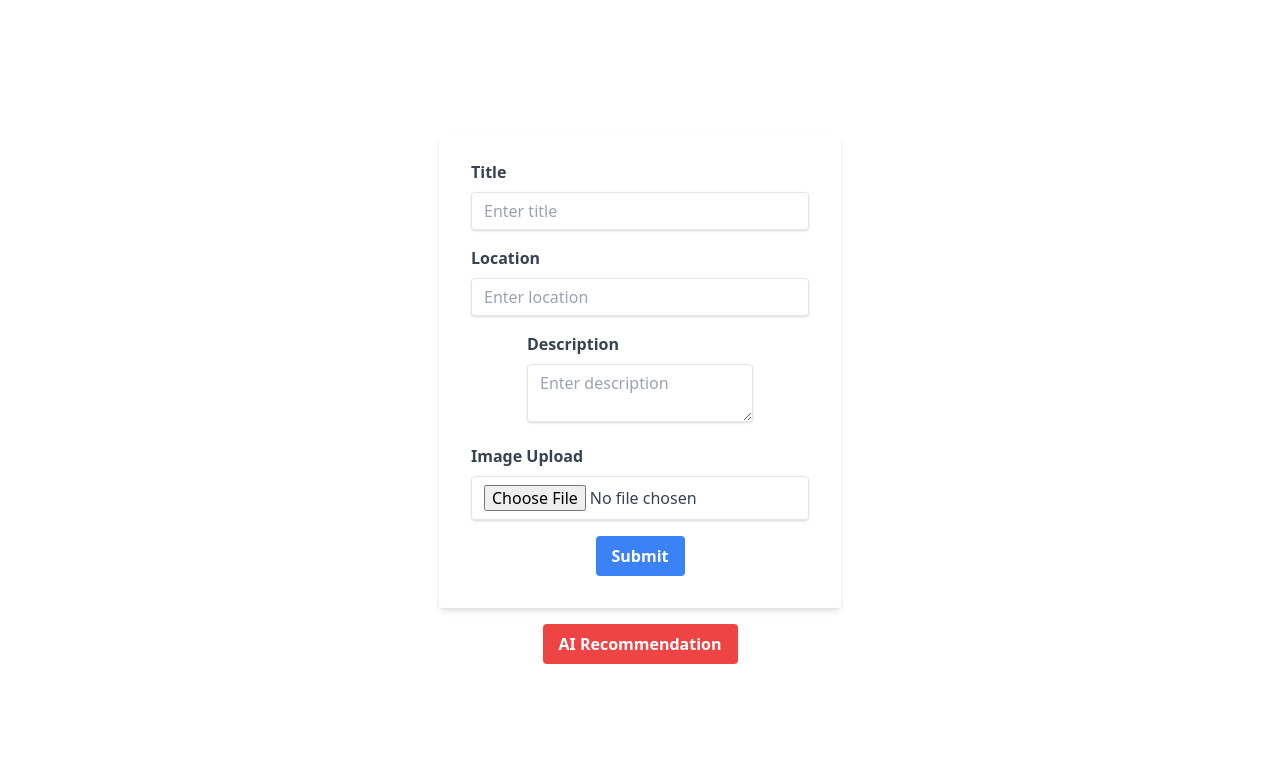
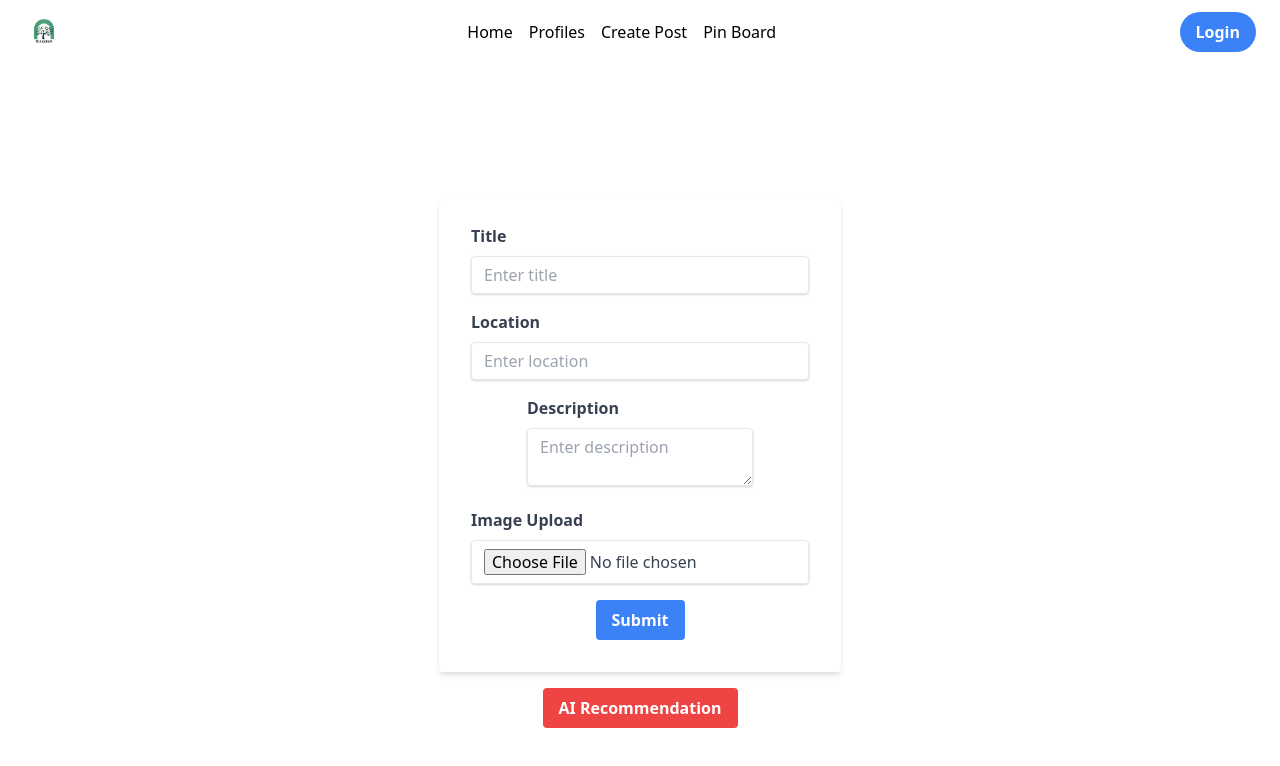
Before and after one commit to JuntaoLi79/Group_9_Final_Project, a React (Create React App) app in the folder frontend_waestem/waestem/: page /create_post in a window 1280 px wide. Shown: the top 766 px of the page. Built offline with nearby package versions, Linux system fonts and the light colour scheme; no server answers.

Commit message:
Implemented AI Recommendation

```diff
--- a/frontend_waestem/waestem/src/App.js
+++ b/frontend_waestem/waestem/src/App.js
@@ -1,15 +1,21 @@
-import React, {useEffect} from 'react';
+import React, {useEffect,useState } from 'react';
 import { BrowserRouter as Router, Routes, Route } from 'react-router-dom';
 import Login from './components/Login';
 import CreatePost from './components/CreatePost';
 import Home from './components/Home';
 import Profiles from './components/Profiles';
 import PinBoard from './components/PinBoard';
+import UserContext from './components/UserContext';
+import Header from './components/Header';
 
 
 const App= () => {
+  const [user, setUser] = useState(null);
   return (
+<UserContext.Provider value={{ user, setUser }}>
+<main className="pt-16">
       <Router>
+<Header />
         <Routes>
           <Route path="login" element={<Login />} />
           <Route path="/*" element={<Home />} />
@@ -18,6 +24,8 @@ const App= () => {
           <Route path="pin_board" element={<PinBoard />} />
         </Routes>
       </Router>
+      </main>
+    </UserContext.Provider>
   );
 }
 
--- a/frontend_waestem/waestem/src/components/CreatePost.js
+++ b/frontend_waestem/waestem/src/components/CreatePost.js
@@ -3,11 +3,9 @@ import { useNavigate } from 'react-router-dom';
 import axios from 'axios';
 const { Configuration, OpenAIApi } = require("openai");
 
-const configuration = new Configuration({
-  apiKey: process.env.OPENAI_API_KEY,
-});
-const openai = new OpenAIApi(configuration);
+const OPENAI_API_KEY = "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";
 const CreatePost = () => {
+  const[typing, setTyping] = useState(false);
     const [title, setTitle] = useState('');
   const [description, setDescription] = useState('');
   const [image, setImage] = useState('');
@@ -21,14 +19,38 @@ const CreatePost = () => {
       alert("location is required")
       return
   }
-    const prompt = `What places do you recommend for me to go in/around ${location}?`;
+   if(description.length===0){
+      alert("Description is required")
+      return
+  }
+  setTyping(true);
+    const prompt = `What places do you recommend for me to go in/around ${location}? Based on my description: ${description}`;
+    const systemMessage = {role: "system", content: "Be like a travel agent and explain everything clearly that is related to traveling."};
+    let apiMessage = {role: "user", content: prompt};
+    let apiRequestBody = {
+      "model": "gpt-3.5-turbo",
+      "messages": [
+        systemMessage,
+        apiMessage],
+    }
+    await fetch("https://api.openai.com/v1/chat/completions", {
+      method: "POST",
+      headers:{
+        "Authorization": "Bearer " + OPENAI_API_KEY,
+        "Content-Type": "application/json"
+      },
+      body: JSON.stringify(apiRequestBody)
+    }).then((data)=>{
+      return data.json()
+    }).then((response)=>{
+      console.log(response);
+      setRecommendations(response.choices[0].message.content);
+    }
+    )
 
-    const response = await openai.createCompletion()({
-      model: "text-davinci-003",
-      prompt: prompt,
-    })
-      console.log(response.data.choices[0].text);
-      setRecommendations(response.data.choices[0].text);
+
+
+
   };
 
   const handleSubmit = async (e) => {
@@ -139,6 +161,7 @@ const CreatePost = () => {
         >
           AI Recommendation
         </button>
+        {typing ? <p>Thinking... (It will take a few minutes)</p> : null }
         {recommendations && <p>{recommendations}</p>}
     </div>
   )
--- /dev/null
+++ b/frontend_waestem/waestem/src/components/Header.js
@@ -0,0 +1,73 @@
+import React, { useContext } from 'react';
+import UserContext from './UserContext';
+import { useNavigate } from 'react-router-dom';
+import logo from '../images/logo1.png';
+
+const Header = () => {
+  const { user } = useContext(UserContext);
+  const navigate = useNavigate();
+
+  const handleNavigation = (path) => {
+    navigate(path);
+  };
+
+  return (
+    <header className="w-full bg-transparent py-3 px-6 fixed top-0 z-10">
+      <div className="flex justify-between items-center">
+        <img
+          src={logo}
+          alt="Waestem Logo"
+          className="h-10 cursor-pointer"
+          onClick={() => handleNavigation('/')}
+        />
+       <nav>
+  <ul className="flex justify-between space-x-4">
+    <li
+      onClick={() => handleNavigation('/')}
+      className="cursor-pointer hover:text-blue-500 transition-all duration-200"
+    >
+      Home
+    </li>
+    <li
+      onClick={() => handleNavigation('/profiles')}
+      className="cursor-pointer hover:text-blue-500 transition-all duration-200"
+    >
+      Profiles
+    </li>
+    <li
+      onClick={() => handleNavigation('/create_post')}
+      className="cursor-pointer hover:text-blue-500 transition-all duration-200"
+    >
+      Create Post
+    </li>
+    <li
+      onClick={() => handleNavigation('/pin_board')}
+      className="cursor-pointer hover:text-blue-500 transition-all duration-200"
+    >
+      Pin Board
+    </li>
+  </ul>
+</nav>
+
+        {user ? (
+          <div className="flex items-center">
+            <img
+              src={user.img}
+              alt="User Profile"
+              className="w-10 h-10 rounded-full"
+            />
+          </div>
+        ) : (
+          <button
+            onClick={() => handleNavigation('/login')}
+            className="bg-blue-500 hover:bg-blue-700 text-white font-bold py-2 px-4 rounded-full"
+          >
+            Login
+          </button>
+        )}
+      </div>
+    </header>
+  );
+};
+
+export default Header;
--- a/frontend_waestem/waestem/src/components/Home.js
+++ b/frontend_waestem/waestem/src/components/Home.js
@@ -5,7 +5,7 @@ import logo from '../images/logo1.png';
 const getRandomVideo = async () => {
   const response = await axios.get('https://api.pexels.com/videos/search', {
     headers: {
-      Authorization: "QjIq8U1oGiRBery44atJYLbeKa99MgNpoCeDy2ucU7Qdjzu7HZ3d89t9",
+      Authorization: "Bearer QjIq8U1oGiRBery44atJYLbeKa99MgNpoCeDy2ucU7Qdjzu7HZ3d89t9",
     },
     params: {
       query: 'travel',
--- a/frontend_waestem/waestem/src/components/Login.js
+++ b/frontend_waestem/waestem/src/components/Login.js
@@ -1,39 +1,58 @@
-import React, { useEffect,useState } from 'react';
+import React, { useEffect, useState, useContext } from 'react';
 import { useNavigate } from 'react-router-dom';
-import jwt_decode from "jwt-decode";
+import jwt_decode from 'jwt-decode';
 import axios from 'axios';
+import UserContext from './UserContext';
 
 const Login = () => {
-  const[user, setUser] = useState([{}])
-  const[data, setData] = useState([{}])
+  const [data, setData] = useState([{}]);
+  const { setUser } = useContext(UserContext);
   const navigate = useNavigate();
-  const handlePost = async (e) => {
-    console.log(e)
-    const response = await axios.post('http://127.0.0.1:5000/userUp', {e });
+
+  const handlePost = async (userObject) => {
+    const { name, picture: img, email } = userObject;
+    const response = await axios.post('http://127.0.0.1:5000/userUp', { name, img, email });
     setData(response.data);
-    console.log(data)
+    console.log(data);
   };
+
   function handleCallbackResponse(response) {
-    console.log("Encoded JWT ID token" + response.credential);
+    console.log('Encoded JWT ID token' + response.credential);
     var userObject = jwt_decode(response.credential);
     var name = userObject.name;
     var img = userObject.picture;
     var email = userObject.email;
-    setUser([name, img, email]);
-    handlePost(user);
+    setUser({ name, img, email });
+    handlePost(userObject);
   }
+
   useEffect(() => {
     /* global google */
-    google?.accounts.id.initialize({client_id:"796000480028-i74bcc0m3jmcl64hpem9ruuu063hs87t.apps.googleusercontent.com", callback:handleCallbackResponse});
-    google?.accounts.id.renderButton(document.getElementById('signin'), {class:'bg-blue-500 hover:bg-blue-700 text-white font-bold py-2 px-4 rounded-full flex-auto', onsuccess: ()=>{console.log("success")}, onfailure: ()=>{console.log("failure")}});
-  }, []
-  );
+    google?.accounts.id.initialize({
+      client_id:
+        '796000480028-i74bcc0m3jmcl64hpem9ruuu063hs87t.apps.googleusercontent.com',
+      callback: handleCallbackResponse,
+    });
+    google?.accounts.id.renderButton(
+      document.getElementById('signin'),
+      {
+        class:
+          'bg-blue-500 hover:bg-blue-700 text-white font-bold py-2 px-4 rounded-full flex-auto',
+        onsuccess: () => {
+          console.log('success');
+        },
+        onfailure: () => {
+          console.log('failure');
+        },
+      }
+    );
+  }, []);
+
   return (
     <div className="flex justify-center items-center h-screen">
-
       <div id="signin"> Sign In</div>
     </div>
-  )
-}
+  );
+};
 
-export default Login
+export default Login;
--- /dev/null
+++ b/frontend_waestem/waestem/src/components/UserContext.js
@@ -0,0 +1,5 @@
+import { createContext } from 'react';
+
+const UserContext = createContext(null);
+
+export default UserContext;
```
Also changed, not shown: 1 other file (tests, documents, lock files or other folders). Lines whose indentation alone changed are shown as unchanged.
